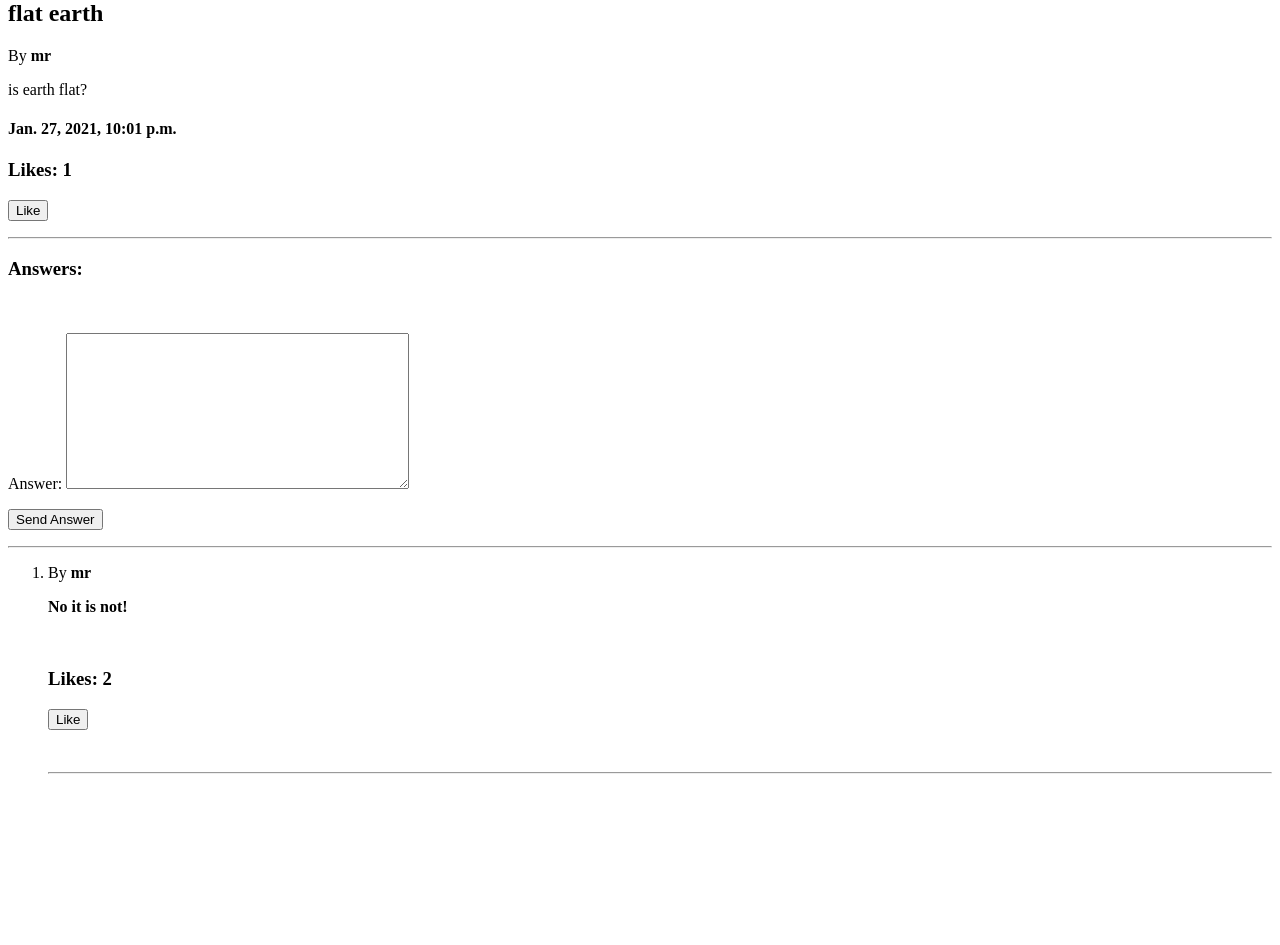
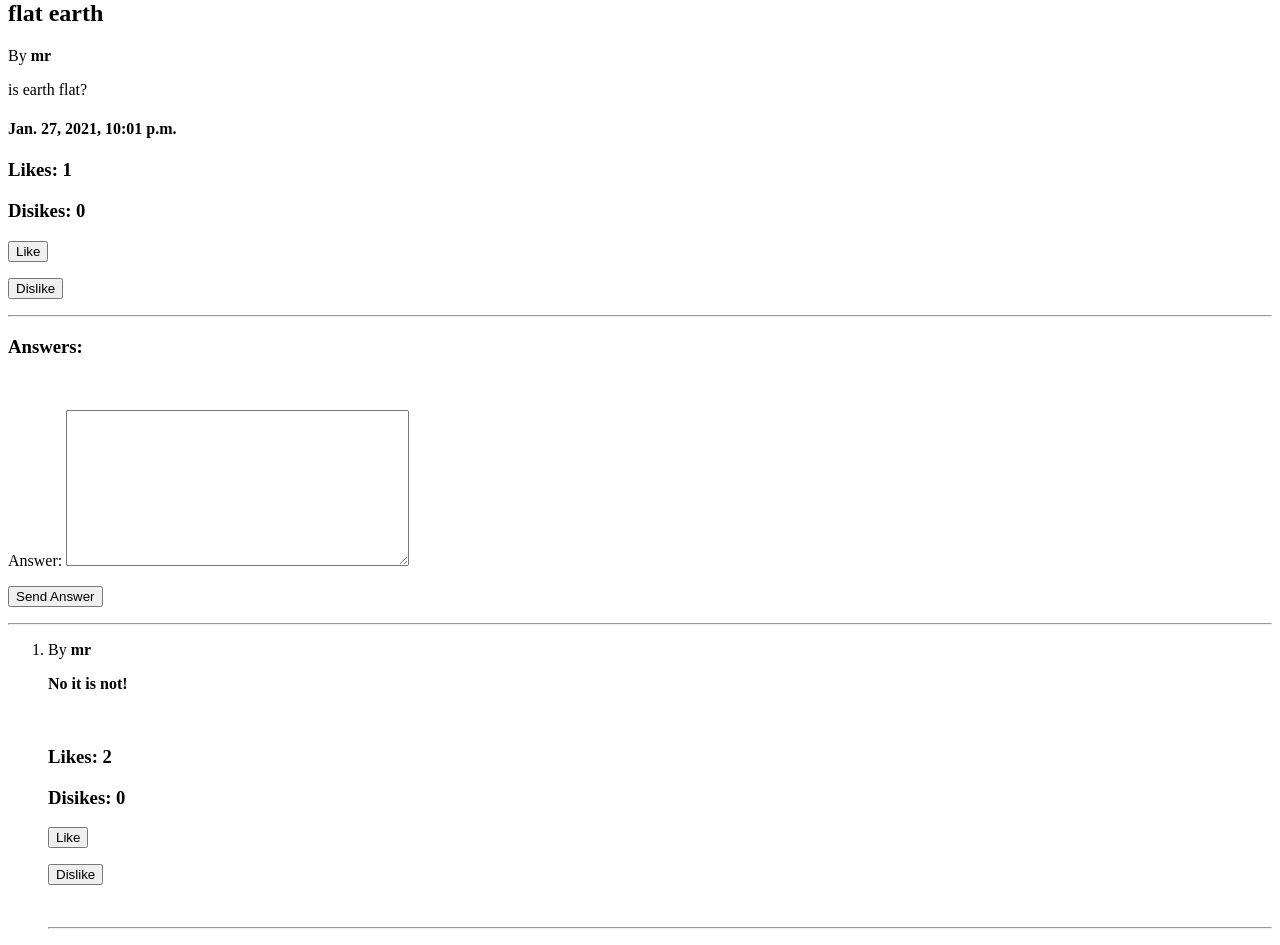
Before and after one commit to 1MahdiR/django_qna, a Django app: page /4/ in a window 1280 px wide. Shown: the part 234-1179 px from the top of the page. Before the commit the page ends 1008 px from the top, so only its background shows below. Run offline with Django 3.2, Linux system fonts and the light colour scheme; a user stored in the database is signed in; data comes from the database, SQL or seed files in the repository; both versions use the stored data as it was after the commit.

Commit message:
Added dislike feature, one feature to go

```diff
--- a/main/models.py
+++ b/main/models.py
@@ -12,6 +12,7 @@ class Question(models.Model):
     					blank=True,null=True)
     question_date = models.DateTimeField(default=timezone.now)
     question_likes = models.IntegerField(default=0)
+    question_dislikes = models.IntegerField(default=0)
     question_text = models.TextField()
 
 class Answer(models.Model):
@@ -21,6 +22,7 @@ class Answer(models.Model):
     					related_name="user_answer",
     					blank=True,null=True)
     answer_likes = models.IntegerField(default=0)
+    answer_dislikes = models.IntegerField(default=0)
     answer_text = models.TextField()
     answer_question = models.ForeignKey(Question,
                             on_delete=models.CASCADE,
--- a/main/templates/main/index.html
+++ b/main/templates/main/index.html
@@ -9,6 +9,7 @@
 		<h3>By {{ item.question_user.first_name }}</h3>
 		<h4>In {{ item.question_date }}</h4>
 		<h3>Likes: {{ item.question_likes }}</h3>
+		<h3>Disikes: {{ item.question_dislikes }}</h3>
 		<br>
 		<hr>
 	{% endfor %}
--- a/main/templates/main/question.html
+++ b/main/templates/main/question.html
@@ -17,12 +17,18 @@
 	</div>
 	<div class="likes">
 		<h3>Likes: {{ question.question_likes }}</h3>
+		<h3>Disikes: {{ question.question_dislikes }}</h3>
 		{% if request.user.is_authenticated %}
 		<div class="like_form">
 			<form method="post">
 				{% csrf_token %}
-				<input type="hidden" name="question" value="{{ question.id }}" />
+				<input type="hidden" name="question_like" value="{{ question.id }}" />
 				<p><input type="submit" value="Like" /></p>
+			</form>
+			<form method="post">
+				{% csrf_token %}
+				<input type="hidden" name="question_dislike" value="{{ question.id }}" />
+				<p><input type="submit" value="Dislike" /></p>
 			</form>
 		</div>
 		{% endif %}
@@ -50,12 +56,18 @@
 			<br>
 			<div class="likes">
 				<h3>Likes: {{ item.answer_likes }}</h3>
+				<h3>Disikes: {{ item.answer_dislikes }}</h3>
 				{% if request.user.is_authenticated %}
 				<div class="like_form">
 					<form method="post">
 						{% csrf_token %}
-						<input type="hidden" name="answer" value="{{ item.id }}" />
+						<input type="hidden" name="answer_like" value="{{ item.id }}" />
 						<p><input type="submit" value="Like" /></p>
+					</form>
+					<form method="post">
+						{% csrf_token %}
+						<input type="hidden" name="answer_dislike" value="{{ item.id }}" />
+						<p><input type="submit" value="Dislike" /></p>
 					</form>
 				</div>
 				{% endif %}
--- a/main/views.py
+++ b/main/views.py
@@ -21,15 +21,27 @@ def question(req, q_id):
     if req.method == "POST":
         print(req.POST)
         form = req.POST
-        if form.get('answer'):
-            temp = form['answer']
+        if form.get('answer_like'):
+            temp = form['answer_like']
             answer = get_object_or_404(Answer, id=int(temp))
             answer.answer_likes += 1
             answer.save()
             form = AnswerForm(data=req.POST)
 
-        elif form.get('question'):
+        elif form.get('answer_dislike'):
+            temp = form['answer_dislike']
+            answer = get_object_or_404(Answer, id=int(temp))
+            answer.answer_dislikes += 1
+            answer.save()
+            form = AnswerForm(data=req.POST)
+
+        elif form.get('question_like'):
             question.question_likes += 1
+            question.save()
+            form = AnswerForm(data=req.POST)
+
+        elif form.get('question_dislike'):
+            question.question_dislikes += 1
             question.save()
             form = AnswerForm(data=req.POST)
 
```
Also changed, not shown: db.sqlite3, main/migrations/0005_auto_20210127_2302.py (added).
